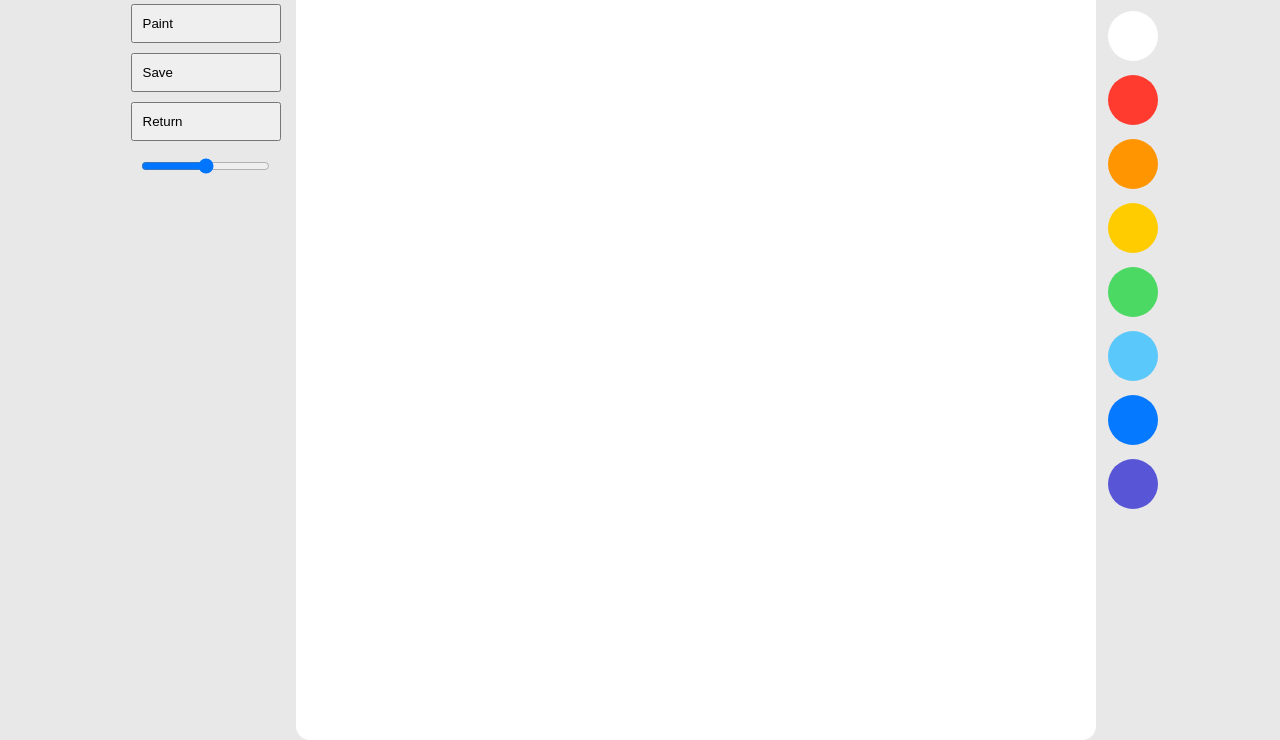
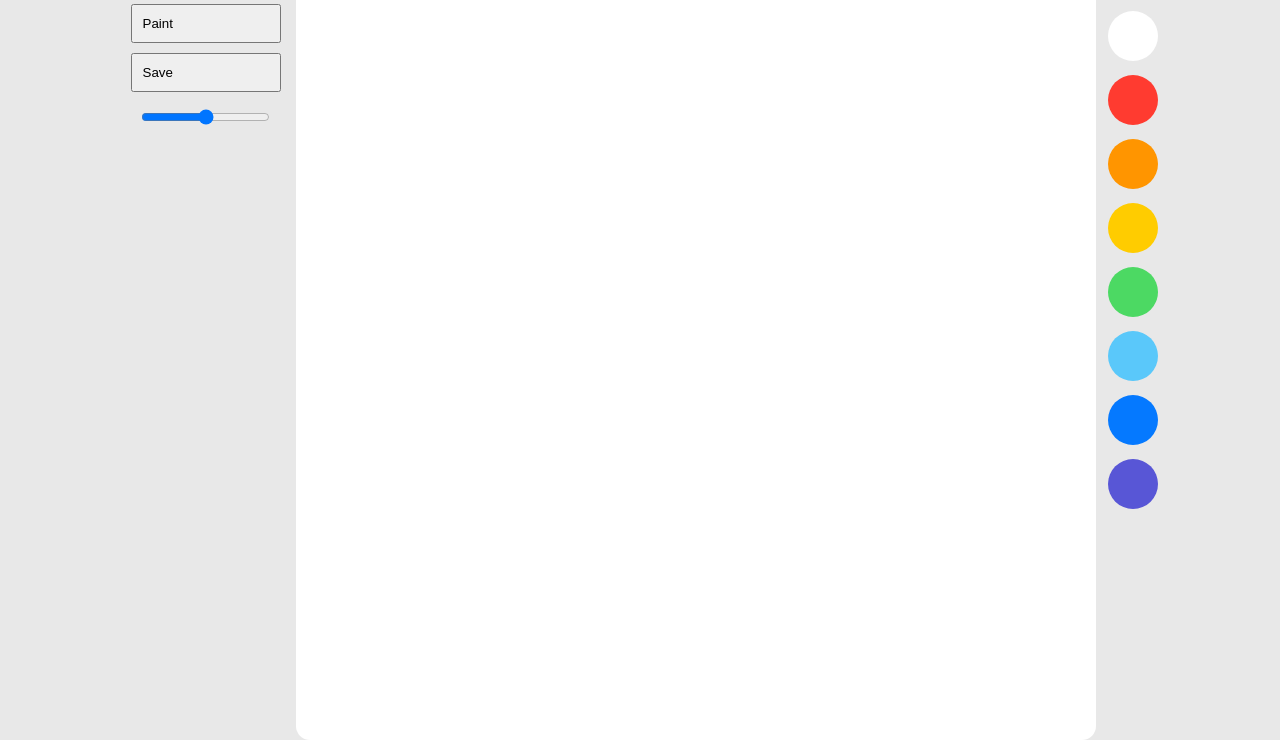
Before and after one commit to KAEN7/Painter, a plain HTML site: page index.html in a window 1280 px wide. Shown: the part 210-950 px from the top of the page. Drawn offline with Linux system fonts and the light colour scheme.

Commit message:
Delete 'return button'

```diff
--- a/index.html
+++ b/index.html
@@ -17,7 +17,6 @@
                 <button class="fill">Fill</button>
                 <button class="paint">Paint</button>
                 <button class="save">Save</button>
-                <button class="return">Return</button>
             </div>
             <div class="tool__brushsize">
                 <input type="range" min="0" max="10" step="0.1">
```
